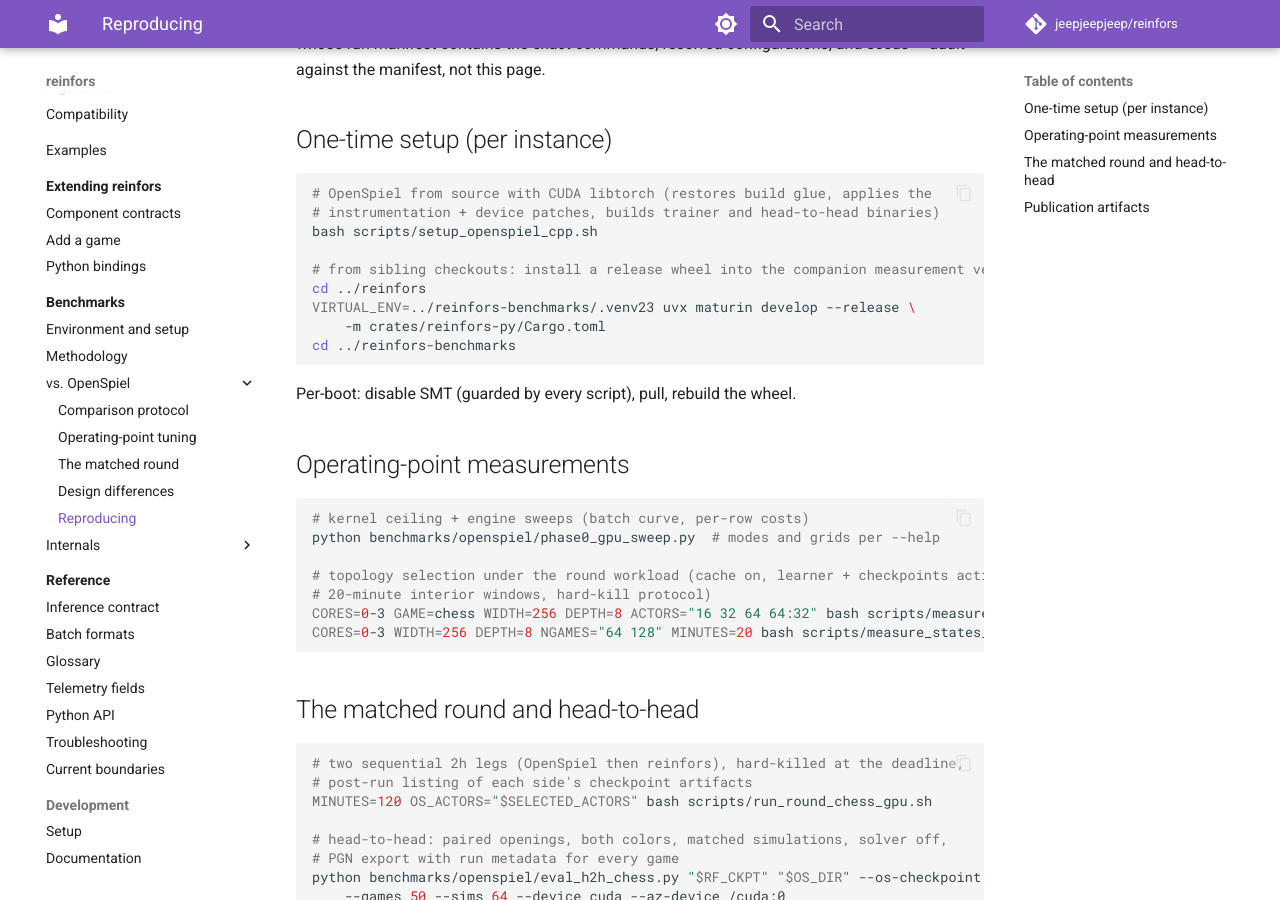
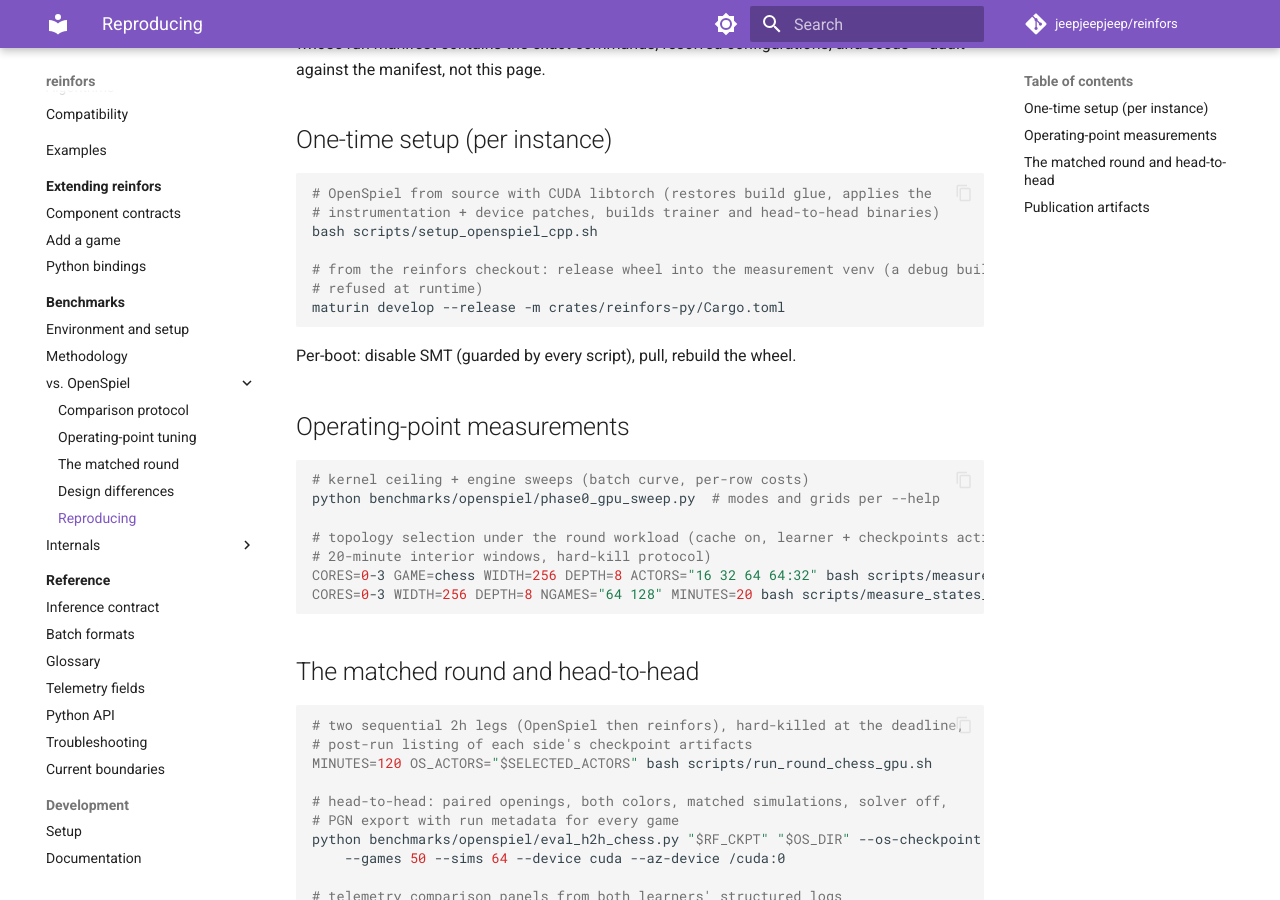
Before and after one commit to jeepjeepjeep/reinfors, an MkDocs documentation site: the page built from docs/benchmarks/openspiel/reproducing.md, in a window 1280 px wide and 900 px high, scrolled down 395 px. Built offline with MkDocs 1.6.1 and Material for MkDocs 9.7.7, drawn with Linux system fonts in a browser that asks for light colours; comment, search, counter and statistics services are not loaded.

Commit message:
docs: revert fragile maturin environment template

````diff
--- a/docs/benchmarks/openspiel/reproducing.md
+++ b/docs/benchmarks/openspiel/reproducing.md
@@ -22,11 +22,9 @@ commit whose run manifest contains the exact commands, resolved configurations,
 # instrumentation + device patches, builds trainer and head-to-head binaries)
 bash scripts/setup_openspiel_cpp.sh
 
-# from sibling checkouts: install a release wheel into the companion measurement venv
-cd ../reinfors
-VIRTUAL_ENV=../reinfors-benchmarks/.venv23 uvx maturin develop --release \
-    -m crates/reinfors-py/Cargo.toml
-cd ../reinfors-benchmarks
+# from the reinfors checkout: release wheel into the measurement venv (a debug build is
+# refused at runtime)
+maturin develop --release -m crates/reinfors-py/Cargo.toml
 ```
 
 Per-boot: disable SMT (guarded by every script), pull, rebuild the wheel.
````
